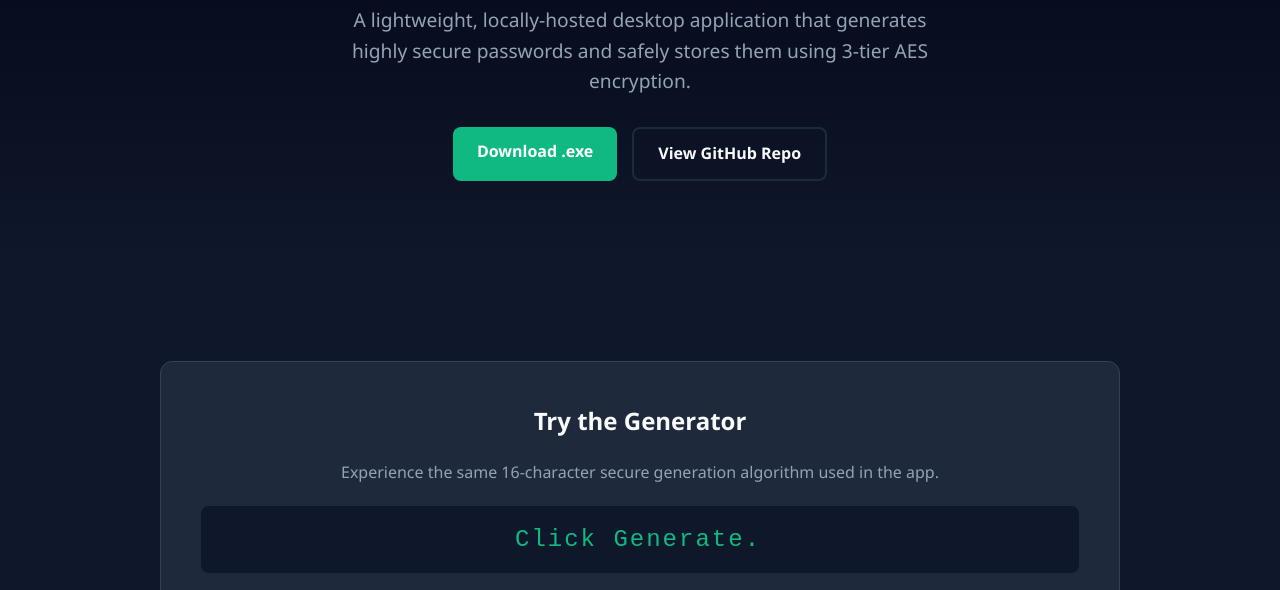
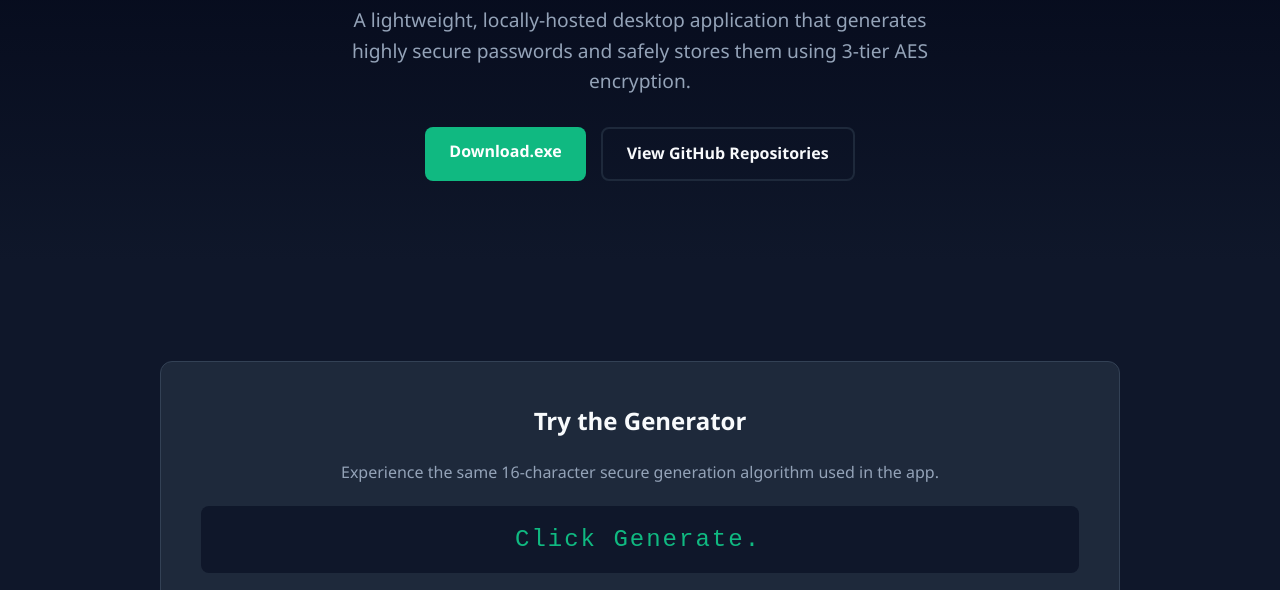
Before and after one commit to f4209138-ctrl/Password-Vault-project, a plain HTML site: page index.html in a window 1280 px wide. Shown: the part 172-762 px from the top of the page. Drawn offline with Linux system fonts and the light colour scheme.

Commit message:
Update index.html

```diff
--- a/index.html
+++ b/index.html
@@ -162,8 +162,8 @@
         <h1>Secure Password Vault 🔐</h1>
         <p class="subtitle">A lightweight, locally-hosted desktop application that generates highly secure passwords and safely stores them using 3-tier AES encryption.</p>
         <div class="cta-buttons">
-            <a href="https://github.com/YOUR_USERNAME/YOUR_REPO/releases" class="btn btn-primary" target="_blank">Download .exe</a>
-            <a href="https://github.com/YOUR_USERNAME/YOUR_REPO" class="btn btn-secondary" target="_blank">View GitHub Repo</a>
+            <a href="https://github.com/f4209138-ctrl/Password-Vault-project/releases/download/v1.0.0/pass.zip" class="btn btn-primary" target="_blank">Download.exe</a>
+            <a href="https://github.com/f4209138-ctrl/Password-Vault-project/" class="btn btn-secondary" target="_blank">View GitHub Repositories</a>
         </div>
     </header>
 
```
